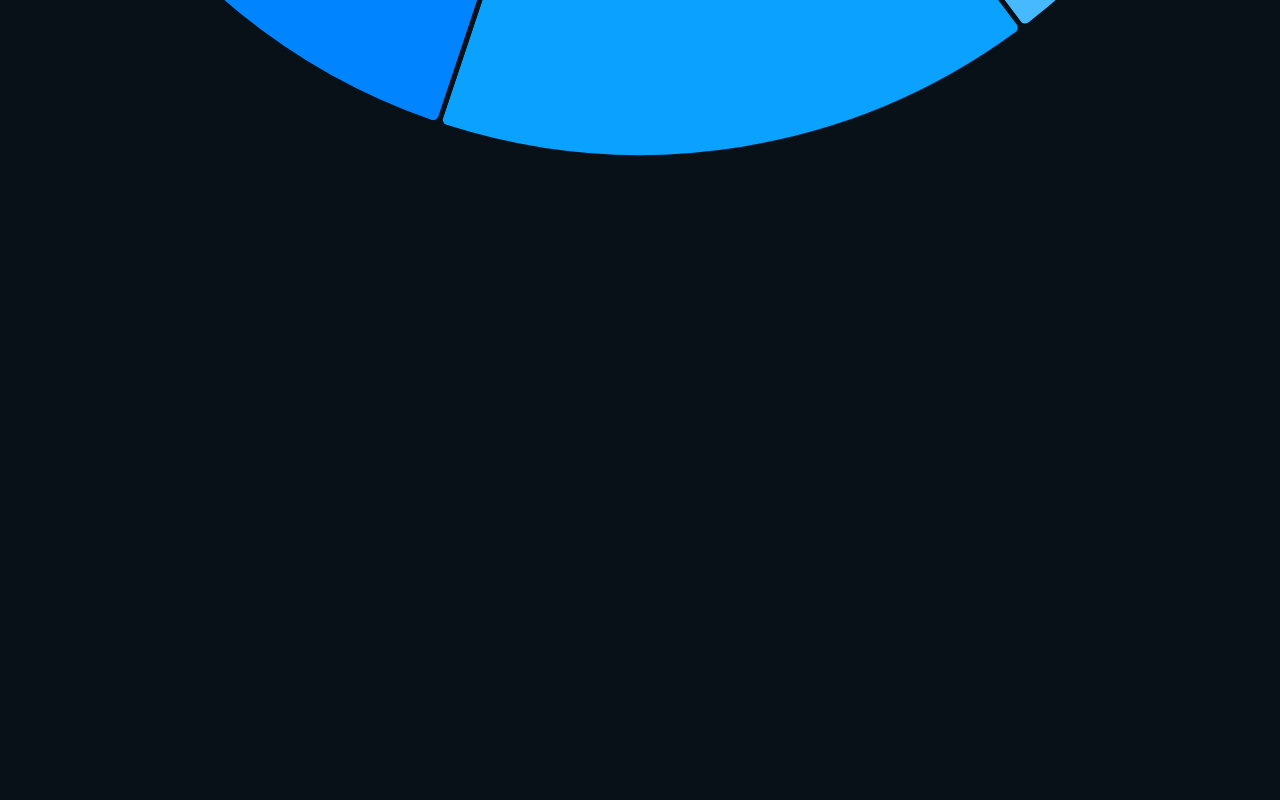
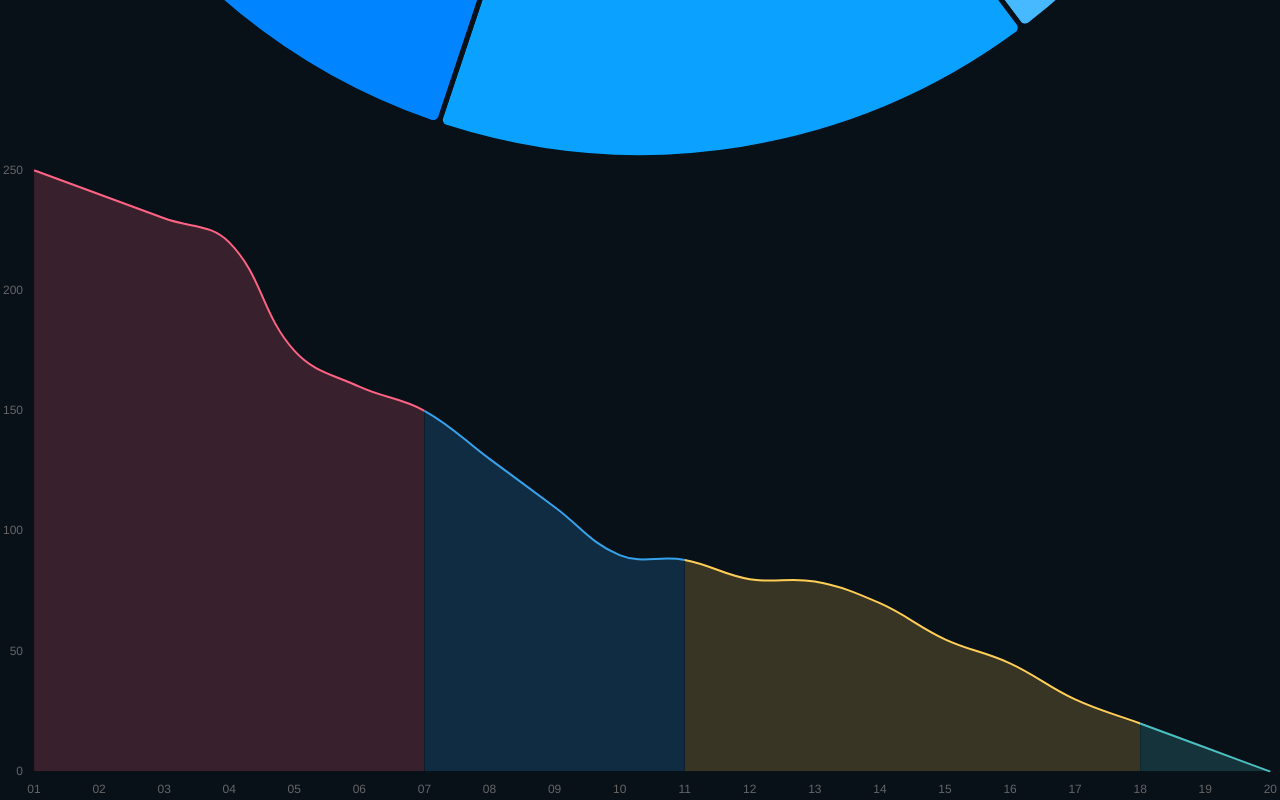
Before and after one commit to programming-warrior/charts, a React (Vite) app: page / in a window 1280 px wide. Shown: the part 1760-2560 px from the top of the page. Before the commit the page ends 1920 px from the top, so only its background shows below. Built offline with nearby package versions, Linux system fonts and the light colour scheme.

Commit message:
added line segment graph

```diff
--- a/src/App.tsx
+++ b/src/App.tsx
@@ -2,6 +2,8 @@
 import './App.css'
 import LineChart from './LineChart'
 import PieChart from './PieChart'
+import LineSegmentChart from './LineSegmentChart'
+
 
 function App() {
 
@@ -9,6 +11,7 @@ function App() {
     <>
       <LineChart/>
       <PieChart/>
+      <LineSegmentChart/>
     </>
   )
 }
--- /dev/null
+++ b/src/LineSegmentChart.tsx
@@ -0,0 +1,97 @@
+import { Line } from "react-chartjs-2";
+import {
+  Chart as ChartJS,
+  CategoryScale,
+  LinearScale,
+  PointElement,
+  LineElement,
+  Filler,
+  Tooltip,
+  Legend,
+} from "chart.js";
+
+ChartJS.register(
+  CategoryScale,
+  LinearScale,
+  PointElement,
+  LineElement,
+  Filler,
+  Tooltip,
+  Legend
+);
+
+const LineSegmentChart = () => {
+  const phases = {
+    sourcing: [0, 5], // Indices in the data array
+    screening: [6, 9],
+    assessment: [10, 16],
+    preInterview: [17, 18],
+    interview: [19, 20],
+  };
+
+  const data = {
+    labels: '01,02,03,04,05,06,07,08,09,10,11,12,13,14,15,16,17,18,19,20'.split(','),
+    datasets: [
+      {
+        fill: true,
+        borderColor: '#328BFF',
+        tension: 0.4,
+        borderWidth: 2,
+        backgroundColor: 'rgba(50, 139, 255, 0.2)',
+        data: [250, 240, 230, 220, 175, 160, 150, 130, 110, 90, 88, 80, 79, 70, 55, 45, 30, 20, 10, 0],
+        pointRadius: 0,
+        segment: {
+          borderColor: ctx => getSegmentColor(ctx.p0DataIndex, phases),
+          backgroundColor: ctx => getSegmentBgColor(ctx.p0DataIndex, phases),
+        },
+      },
+    ],
+  };
+
+  const options = {
+    plugins: {
+      legend: {
+        display: false,
+      },
+    },
+    scales: {
+      x: {
+        grid: {
+          display: false,
+        },
+      },
+      y: {
+        beginAtZero: false,
+        grid: {
+          display: false,
+        },
+      },
+    },
+  };
+
+  const getSegmentColor = (index:any, phases:any) => {
+    if (index <= phases.sourcing[1]) return '#FF6384'; // Sourcing
+    if (index >= phases.screening[0] && index <= phases.screening[1]) return '#36A2EB'; // Screening
+    if (index >= phases.assessment[0] && index <= phases.assessment[1]) return '#FFCE56'; // Assessment
+    if (index >= phases.preInterview[0] && index <= phases.preInterview[1]) return '#4BC0C0'; // Pre-Interview
+    if (index >= phases.interview[0] && index <= phases.interview[1]) return '#9966FF'; // Interview
+    return '#328BFF'; // Default
+  };
+
+  const getSegmentBgColor = (index:any, phases:any) => {
+    if (index <= phases.sourcing[1]) return 'rgba(255, 99, 132, 0.2)'; // Sourcing
+    if (index >= phases.screening[0] && index <= phases.screening[1]) return 'rgba(54, 162, 235, 0.2)'; // Screening
+    if (index >= phases.assessment[0] && index <= phases.assessment[1]) return 'rgba(255, 206, 86, 0.2)'; // Assessment
+    if (index >= phases.preInterview[0] && index <= phases.preInterview[1]) return 'rgba(75, 192, 192, 0.2)'; // Pre-Interview
+    if (index >= phases.interview[0] && index <= phases.interview[1]) return 'rgba(153, 102, 255, 0.2)'; // Interview
+    return 'rgba(50, 139, 255, 0.2)'; // Default
+  };
+
+  return (
+    <div className='m-4 w-96'>
+      <Line data={data} options={options} />
+    </div>
+  );
+};
+
+export default LineSegmentChart;
```
